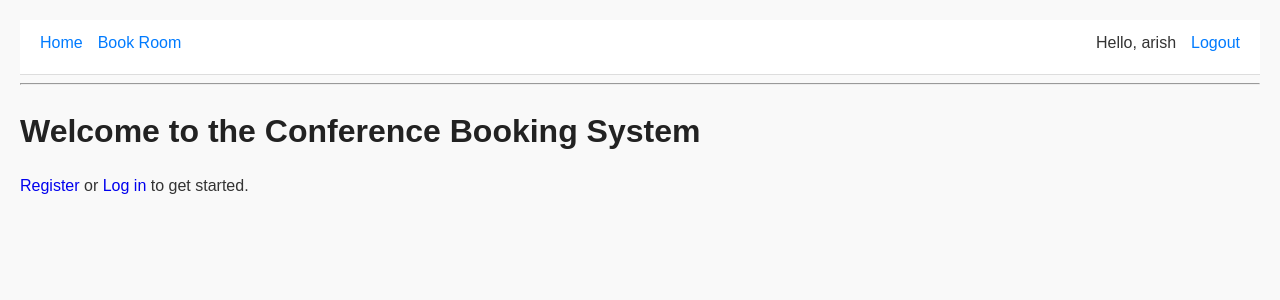
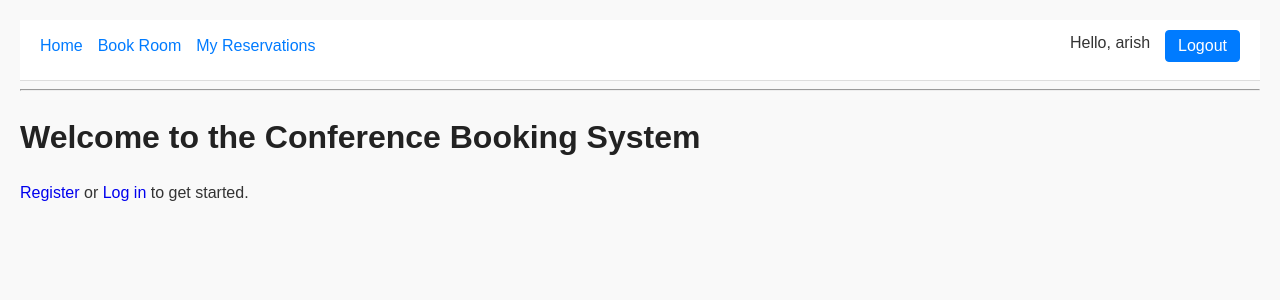
Before and after one commit to arishayreddy123/ISCG7420_A12025, a Django app: page /home/ in a window 1280 px wide. Shown: the top 300 px of the page. Run offline with Django 5.2, Linux system fonts and the light colour scheme; a user stored in the database is signed in.

Commit message:
Show My Reservations link in nav

```diff
--- a/templates/base.html
+++ b/templates/base.html
@@ -11,11 +11,19 @@
     <ul>
       <li><a href="{% url 'home' %}">Home</a></li>
       <li><a href="{% url 'reservations:room_status' %}">Book Room</a></li>
+      {% if user.is_authenticated %}
+        <li><a href="{% url 'reservations:my_reservations' %}">My Reservations</a></li>
+      {% endif %}
     </ul>
     <ul>
       {% if user.is_authenticated %}
         <li>Hello, {{ user.username }}</li>
-        <li><a href="{% url 'logout' %}">Logout</a></li>
+        <li>
+          <form method="post" action="{% url 'logout' %}" style="display:inline">
+            {% csrf_token %}
+            <button type="submit">Logout</button>
+          </form>
+        </li>
       {% else %}
         <li><a href="{% url 'login' %}">Login</a></li>
         <li><a href="{% url 'register' %}">Register</a></li>
@@ -23,6 +31,15 @@
     </ul>
   </nav>
   <hr>
+
+  {% if messages %}
+    <ul class="messages">
+      {% for message in messages %}
+        <li class="{{ message.tags }}">{{ message }}</li>
+      {% endfor %}
+    </ul>
+  {% endif %}
+
   {% block content %}{% endblock %}
 </body>
 </html>
```
